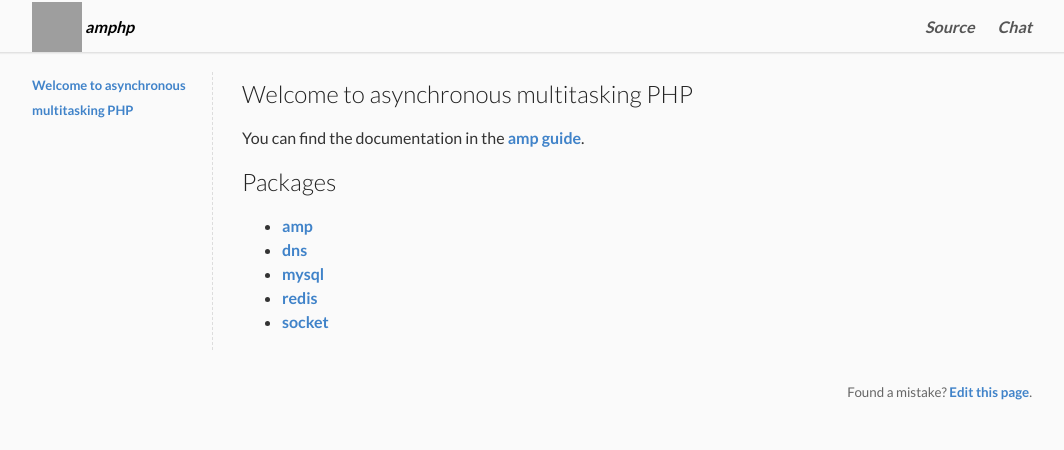
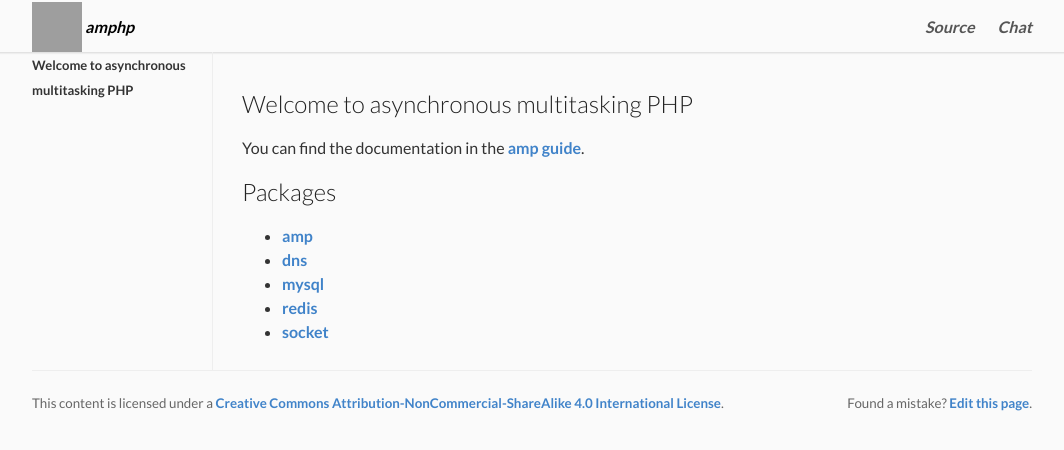
Before and after one commit to amphp/amphp.github.io, a Jekyll site: the page built from index.md, in a window 1280 px wide. Shown: the top 450 px of the page, without its empty margins (108-1172 px from the left). Built offline with Jekyll 4.4.1, drawn with Linux system fonts in a browser that asks for light colours; nearby versions of some CDN libraries; grey boxes are pictures that could not be loaded.

Commit message:
Add license, improve menu

```diff
--- a/_layouts/default.html
+++ b/_layouts/default.html
@@ -49,8 +49,12 @@
 			    {% assign node_url_parts = node.url | split: '/' %}
 			    {% assign node_url_parts_size = node_url_parts | size %}
 			    {% assign filename = node_url_parts | last %}
-			    {% if url_parts_size == node_url_parts_size and filename != 'index.html' %}
-			      <li><a href='{{node.url}}'>{{node.title}}</a></li>
+			    {% if url_parts_size == node_url_parts_size %}
+					{% if filename != 'index.html' %}
+			      		<li {% if node.url == page.url %}class="active"{% endif %}><a href='{{node.url}}'>{{node.title}}</a></li>
+					{% else %}
+						<li class="index {% if node.url == page.url %}active{% endif %}"><a href='{{node.url}}'>{{node.title}}</a></li>
+					{% endif %}
 			    {% endif %}
 			  {% endif %}
 			{% endfor %}
@@ -67,7 +71,13 @@
 	</main>
 
 	<footer class="bottom">
-		Found a mistake? <a href="{{site.github.repository_url}}/blob/master/{{page.path}}">Edit this page</a>.
+		<div class="bottom-left">
+			This content is licensed under a <a rel="license" href="http://creativecommons.org/licenses/by-nc-sa/4.0/">Creative Commons Attribution-NonCommercial-ShareAlike 4.0 International License</a>.
+		</div>
+
+		<div class="bottom-right">
+			Found a mistake? <a href="{{site.github.repository_url}}/blob/master/{{page.path}}">Edit this page</a>.
+		</div>
 	</footer>
 </body>
 </html>
--- a/css/screen.css
+++ b/css/screen.css
@@ -18,14 +18,14 @@ a.header-item:hover { color: #111; text-decoration: none; }
 main { margin: 0 auto; max-width: 1000px; color: #333; position: relative; }
 
 #sidebar { width: 180px; float: left; }
-article { margin-left: 200px; padding: 0 10px; }
+article { margin-left: 200px; padding: 10px; }
 .clear { clear: both; }
 
 h1, h2, h3, h4, h5, h6 { color: #222; }
 h1, h2, h3, h4, h5, h6 { font-weight: 300; }
 h1 { padding-top: 10px; }
 
-footer { color: #666; text-align: right; padding: 30px 0; max-width: 1000px; margin: 0 auto; font-size: smaller; }
+footer { color: #666; border-top: 1px solid #eee; padding: 20px 0; margin: 20px 0; max-width: 1000px; margin: 0 auto; font-size: smaller; display: flex; justify-content: space-between; }
 
 a { color: #4083C9; font-weight: bold; text-decoration: none; }
 a:hover { text-decoration: underline; }
@@ -50,6 +50,10 @@ td { border-top: 1px solid #ddd; vertical-align: top; }
 #markdown-toc a:hover { text-decoration: none; color: #59A6F7; }
 
 #sidebar { padding-right: 20px; }
-#sidebar::after { border-right: 1px dashed #ddd; content: ""; position: absolute; left: 180px; top: 0; bottom: 0; width: 0; }
+#sidebar::after { border-right: 1px solid #eee; content: ""; position: absolute; left: 180px; top: 0; bottom: 0; width: 0; }
 #sidebar ul { padding: 0; margin: 0; list-style-type: none; }
+#sidebar .active a { color: #333; }
+#sidebar .active a:hover { cursor: default; text-decoration: none; }
 #sidebar a { font-size: 13px; }
+#sidebar .index { border-bottom: 1px dashed #ddd; display: block; margin-right: -20px; padding: 6px 0; margin: 6px 0; }
+#sidebar .index a { font-weight: normal; }
--- /dev/null
+++ b/robots.txt
@@ -0,0 +1 @@
+User-agent: *
```
